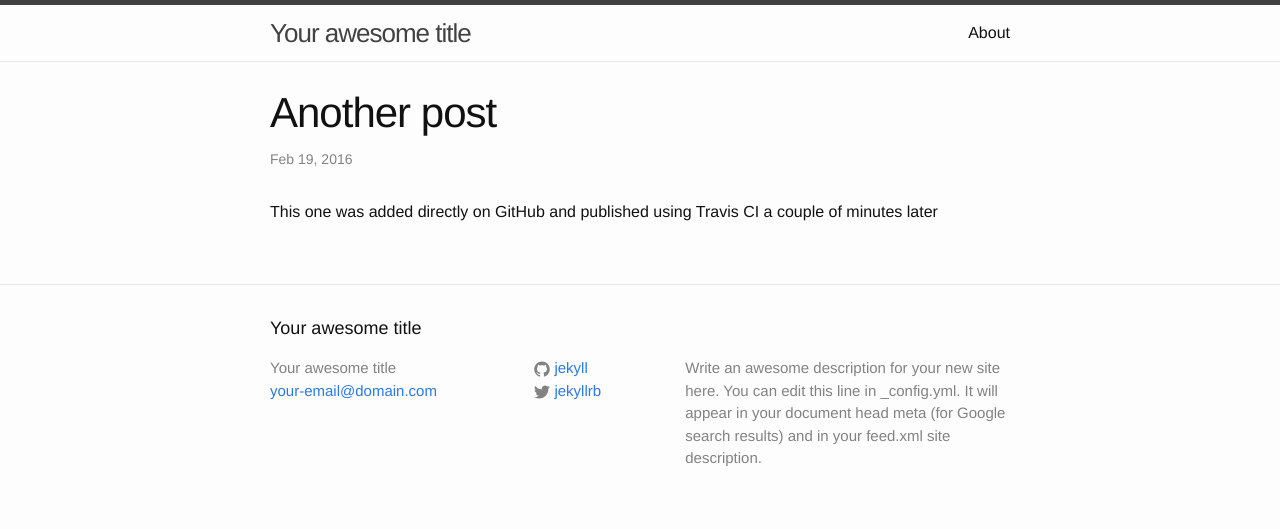
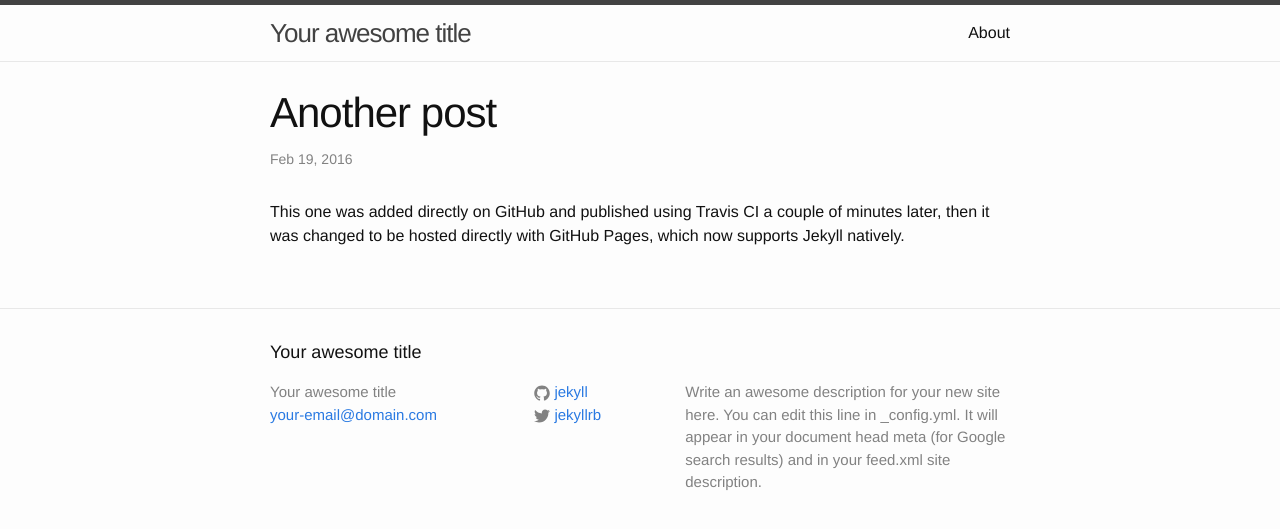
Before and after one commit to dsample/simple-site, a Jekyll site: the page built from src/_posts/2016-02-19-another-post.markdown, in a window 1280 px wide. Shown: the top 529 px of the page. Built offline with Jekyll 4.4.1, drawn with Linux system fonts in a browser that asks for light colours.

Commit message:
Update 2016-02-19-another-post.markdown

```diff
--- a/src/_posts/2016-02-19-another-post.markdown
+++ b/src/_posts/2016-02-19-another-post.markdown
@@ -4,4 +4,4 @@ title:  "Another post"
 date:   2016-02-19 23:30:00 +0000
 categories: jekyll update
 ---
-This one was added directly on GitHub and published using Travis CI a couple of minutes later
+This one was added directly on GitHub and published using Travis CI a couple of minutes later, then it was changed to be hosted directly with GitHub Pages, which now supports Jekyll natively.
```
